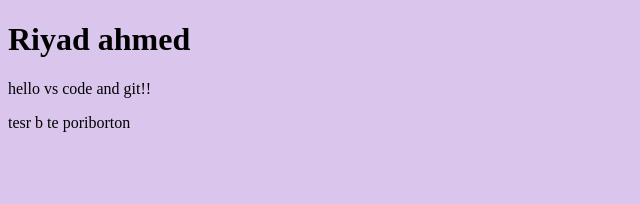
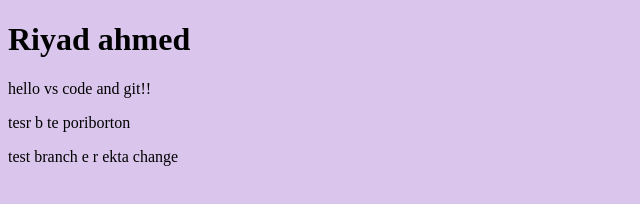
Before and after one commit to riadkhondokar/rd, a plain HTML site: page index.html in a window 1280 px wide. Shown: the whole page, without its empty margins (0-640 px from the left). Drawn offline with Linux system fonts and the light colour scheme.

Commit message:
test e add paragarap

```diff
--- a/index.html
+++ b/index.html
@@ -12,6 +12,7 @@
   <h1>Riyad ahmed</h1>
   <p>hello vs code and git!!</p>
   <p>tesr b te poriborton</p>
+  <p>test branch e r ekta change</p>
 </body>
 
 </html>
```
